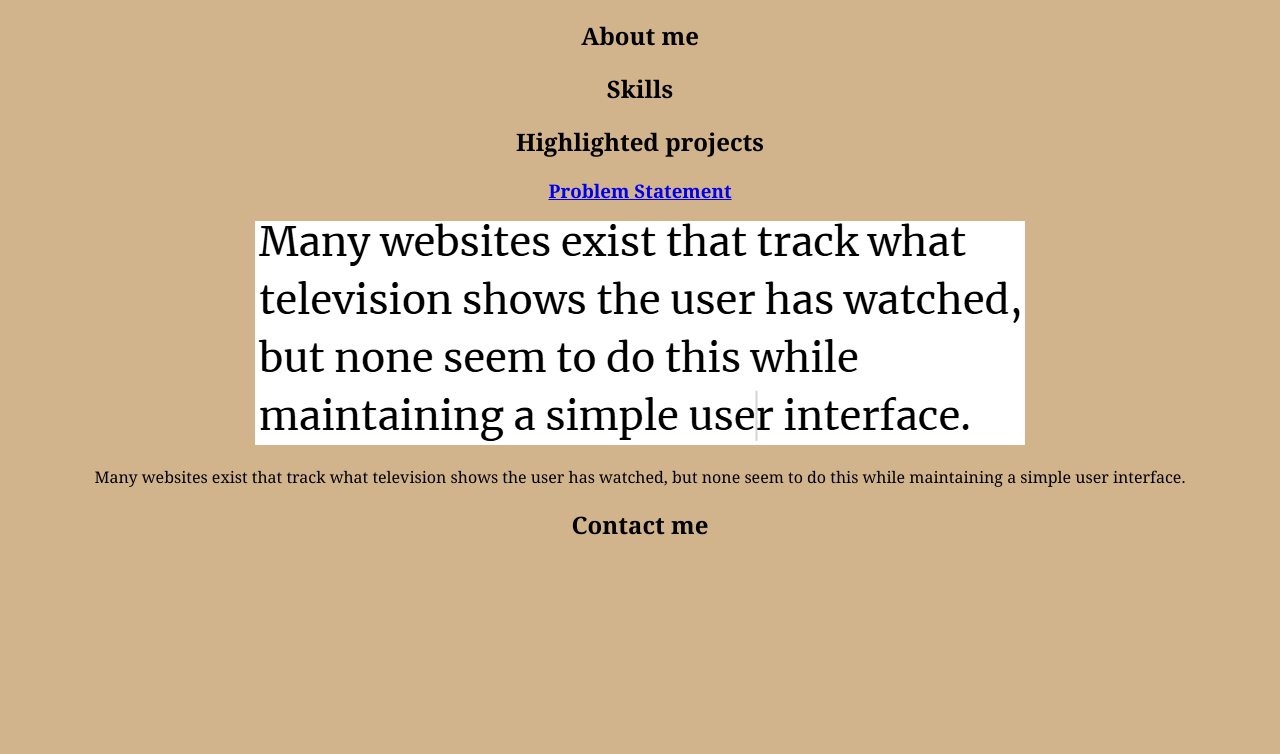
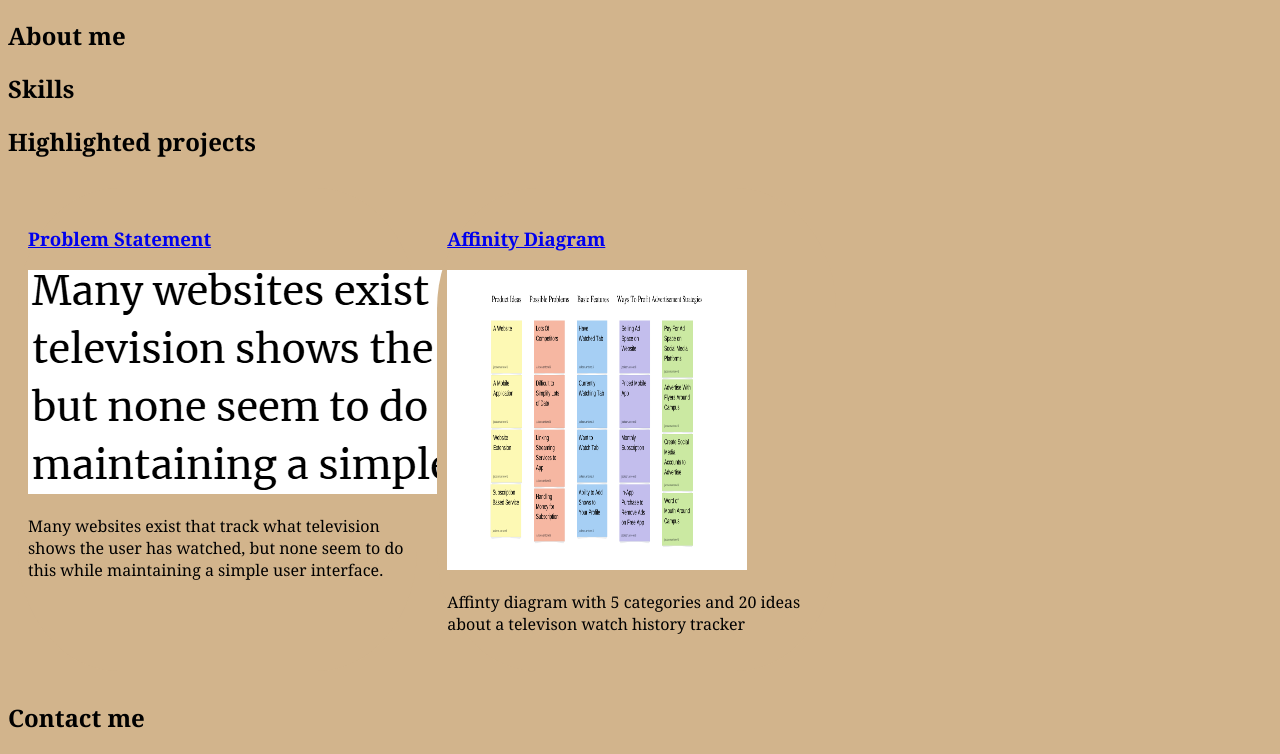
Before and after one commit to jackAnt05/jackAnt05.github.io, a plain HTML site: page index.html in a window 1280 px wide. Shown: the part 67-821 px from the top of the page. Before the commit the page ends 800 px from the top, so only its background shows below. Drawn offline with Linux system fonts and the light colour scheme.

Commit message:
adding affinty diagram

```diff
--- a/index.html
+++ b/index.html
@@ -27,6 +27,18 @@
     </a>
      <p>Many websites exist that track what television shows the user has watched, but none seem to do this while maintaining a simple user interface.</p>
     </section>
+
+    <section class="project">
+      <a href="files/affinity.pdf">
+        <h3>Affinity Diagram</h3>
+      </a>
+      <a href="files/affinity.pdf">
+        <img src="images/affinity.png" width="300" height="300">
+      </a>
+      <p>
+        Affinty diagram with 5 categories and 20 ideas about a televison watch history tracker
+      </p>
+    </section>
   </div>
 
   <h2>Contact me</h2>
--- a/styles.css
+++ b/styles.css
@@ -6,19 +6,16 @@ h1{
     text-align: center;
     color: black;
 }
-h2{
-    text-align: center;
-    font-weight: bold;
+
+.projects{
+    display:flex;
+    flex-wrap:wrap;
+ }
+
+.project {
+width: 30%;
+margin: 10px;
+padding: 20px 10px;
+background: tan; /* pick a color */
+border-radius: 25%;
 }
-.about{
-    text-align: center;
-}
-.skills{
-    text-align: center;
-}
-.project{
-    text-align: center;
-}
-.contact{
-    text-align: center;
-}
```
Also changed, not shown: images/affinity.png (added), 1 other file.
